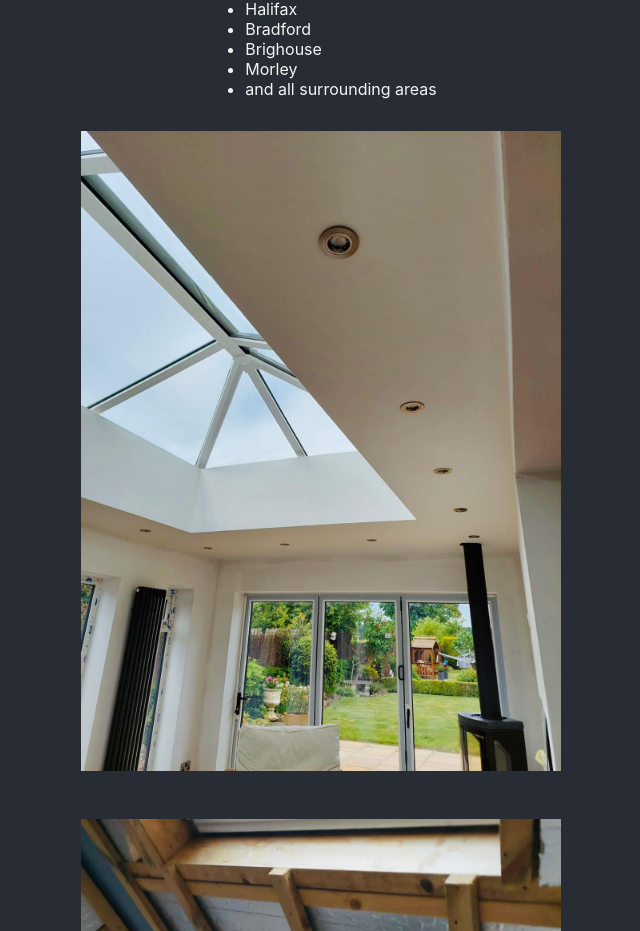
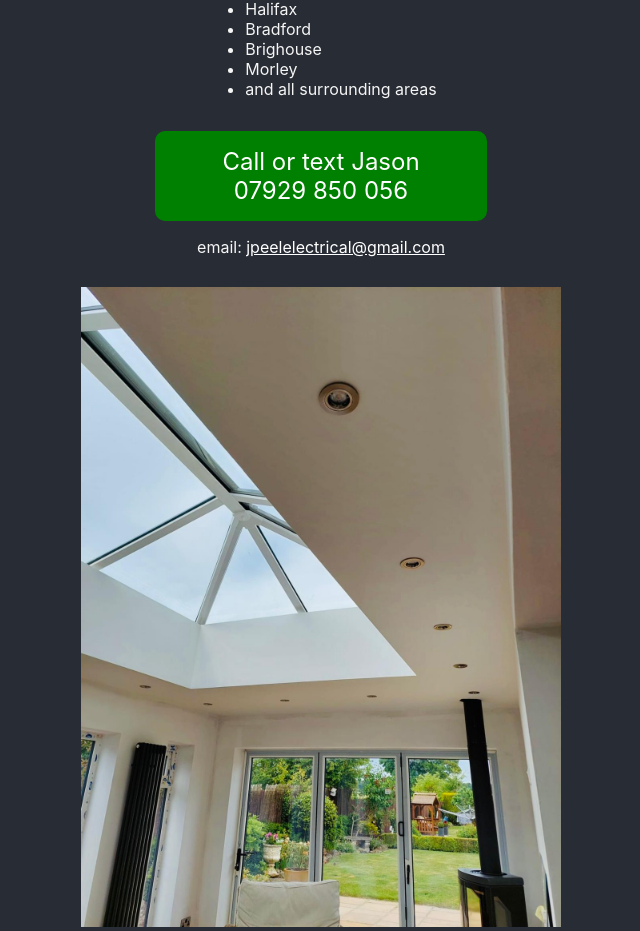
Before and after one commit to stephen-algeo/jpeelelectrical, a React (Create React App) app: page / in a window 1280 px wide. Shown: the part 1374-2305 px from the top of the page, without its empty margins (319-959 px from the left). Built offline with nearby package versions, Linux system fonts and the light colour scheme.

Commit message:
Double up call or text actions

```diff
--- a/src/App.tsx
+++ b/src/App.tsx
@@ -42,6 +42,31 @@ function App() {
             </ul>
           </p>
         </div>
+
+        <div className="call">
+          <a
+            className="btn"
+            target="_blank"
+            href="tel:+447929850056"
+            rel="noopener noreferrer"
+          >
+            <span id="primary_cta_1">
+              <span>Call or text Jason </span>
+              <br />
+              <span>07929 850 056</span>
+            </span>
+          </a>
+        </div>
+
+        <div>
+          <p className="email">
+            {"email: "}
+            <a href="mailto:jpeelelectrical@gmail.com">
+              jpeelelectrical@gmail.com
+            </a>
+          </p>
+        </div>
+
         <div className="images">
           <img src="images/extension-downlights.jpeg" />
           <img src="images/outside-lights.jpeg" />
```
